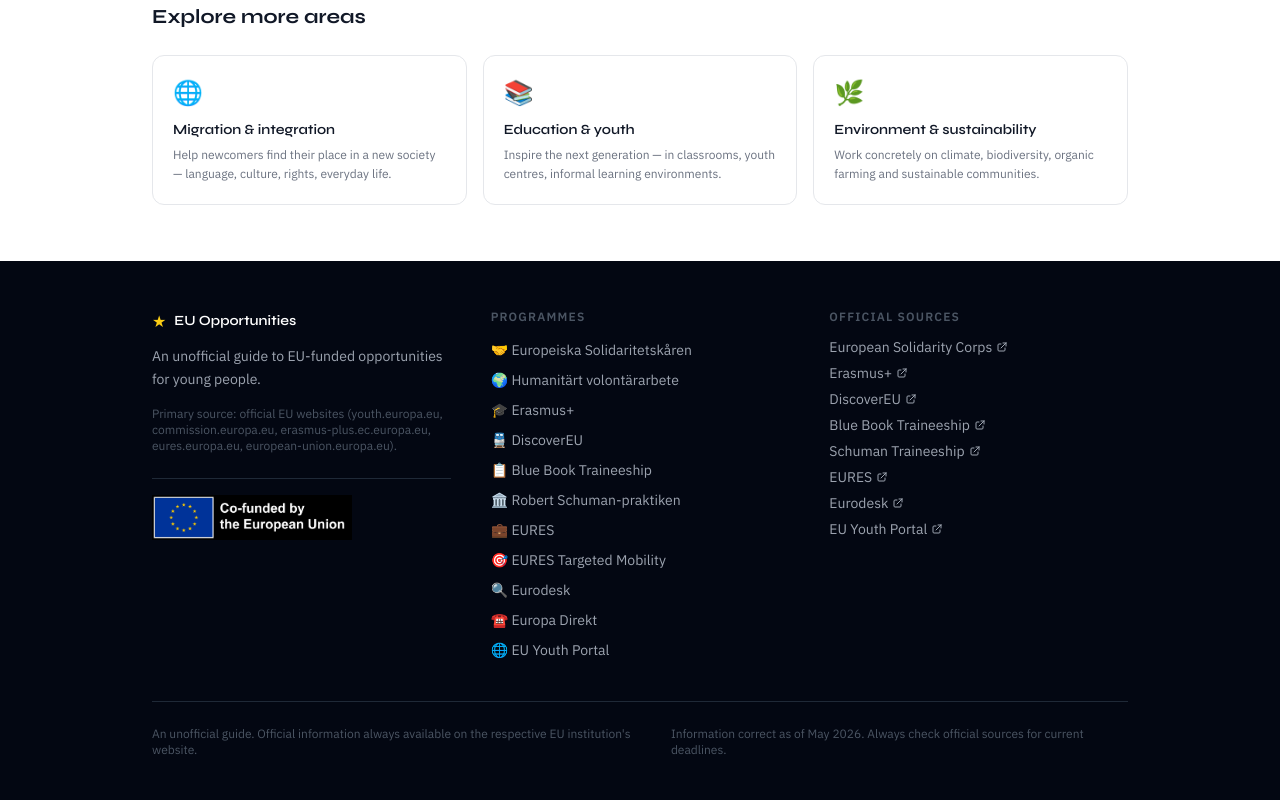
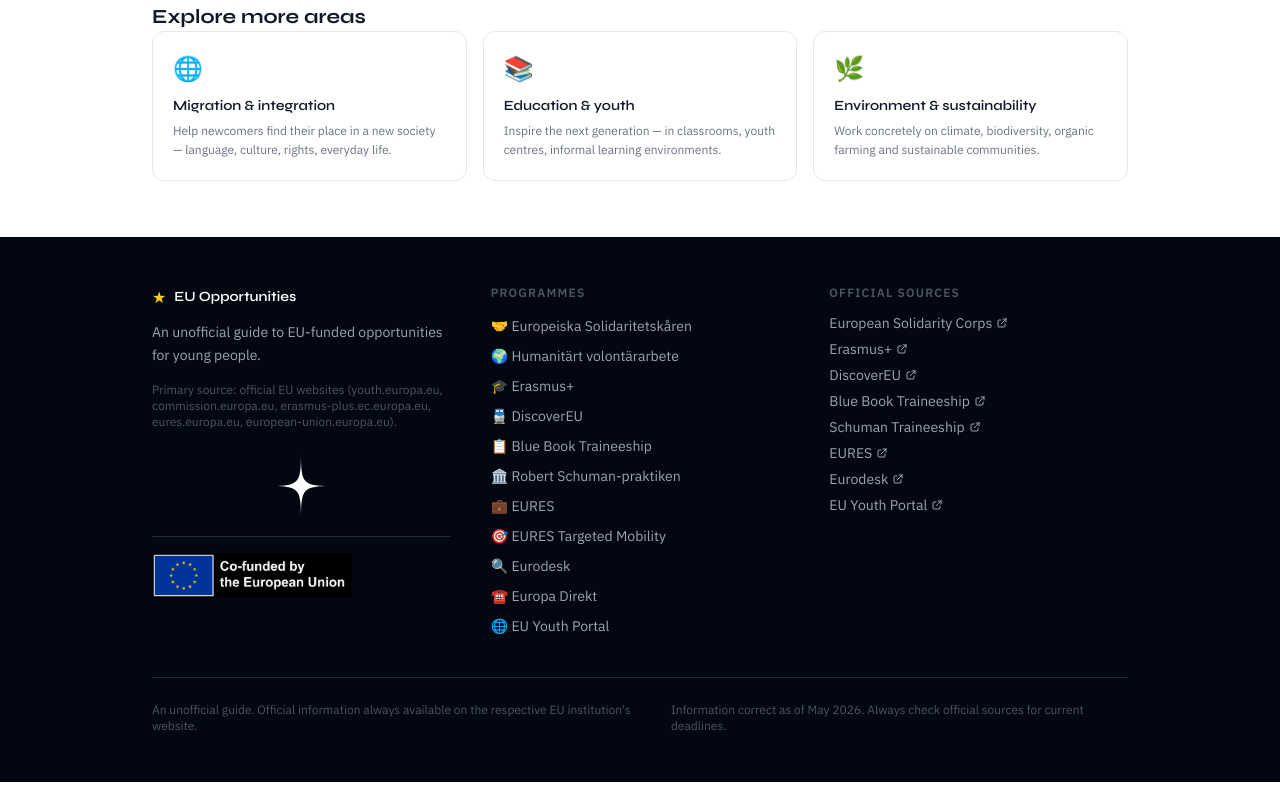
Before and after one commit to oscarthedeveloper/explore-eu, a React app: page /en/omraden/socialt-arbete in a window 1280 px wide. Shown: the part 3065-3865 px from the top of the page. Built offline with nearby package versions, Linux system fonts and the light colour scheme.

Commit message:
finalize

```diff
--- a/app/globals.css
+++ b/app/globals.css
@@ -28,3 +28,7 @@
     @apply text-xs font-semibold tracking-widest uppercase text-gray-400 mb-3;
   }
 }
+
+.mb-6 {
+  margin-bottom: 0;
+}
--- a/components/Footer.js
+++ b/components/Footer.js
@@ -19,6 +19,11 @@ export default function Footer({ locale, t }) {
             </div>
             <p className="text-sm leading-relaxed mb-4">{f.tagline}</p>
             <p className="text-xs text-gray-600 mb-6">{f.disclaimer}</p>
+<div className="mt-4 flex justify-center">
+  <a href="https://hvitstierna.netlify.app/" target="_blank" rel="noopener noreferrer">
+    <img src="/eu-emblem/stiernaVIT.svg" alt="Logotyp" width={80} style={{ marginBottom: '10px' }} />
+  </a>
+</div>
             <div className="pt-4 border-t border-gray-800">
               <EUEmblem variant="neg" width={200} />
             </div>
```
Also changed, not shown: public/eu-emblem/stiernaVIT.svg (added).
